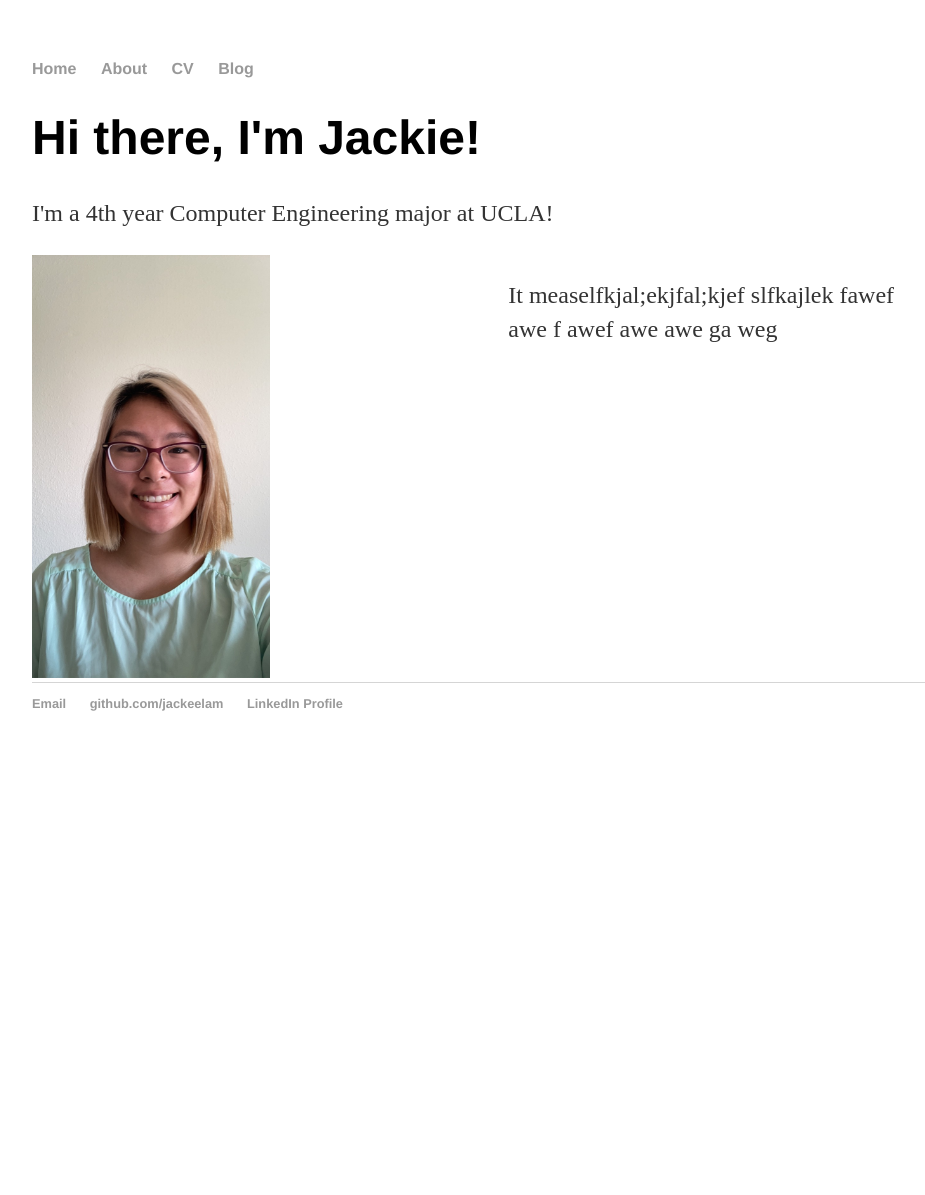
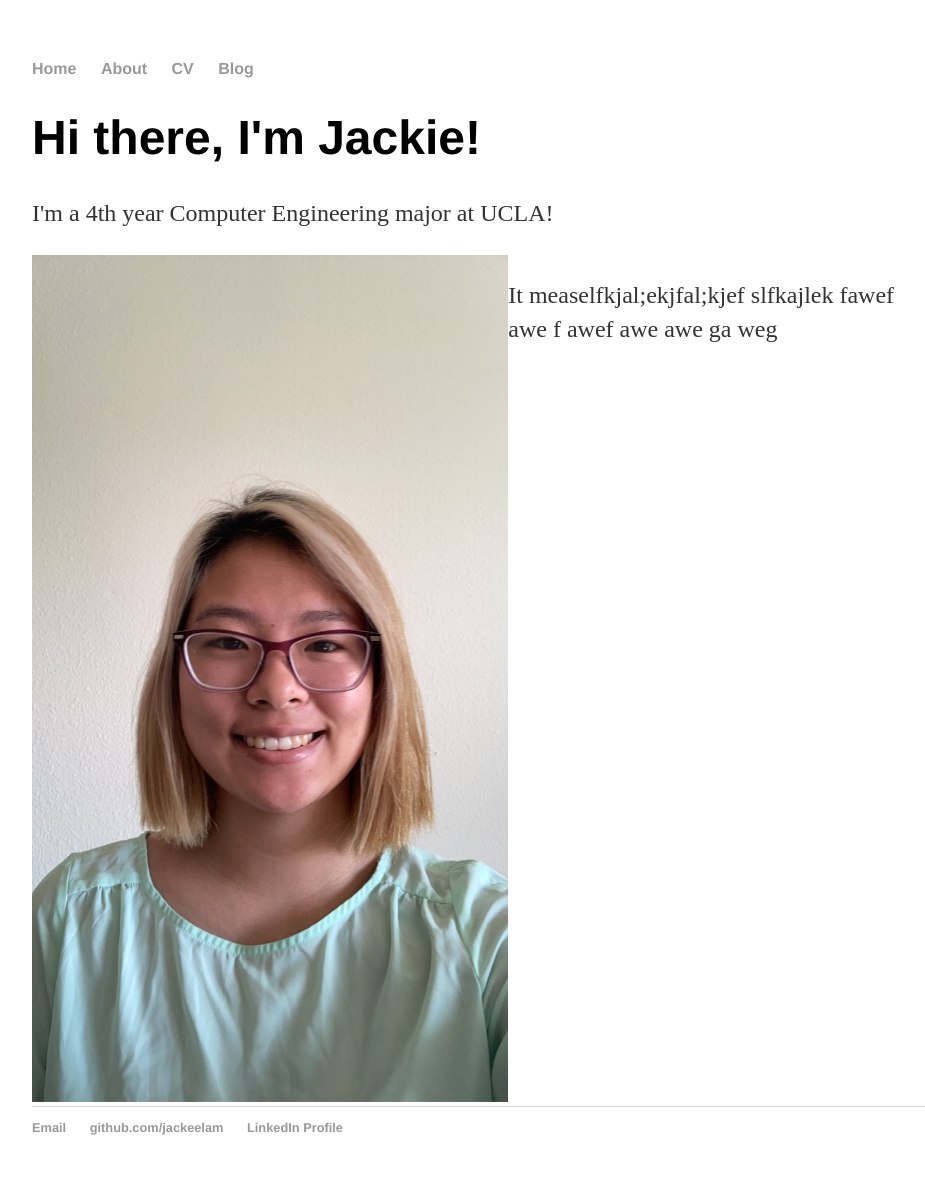
Before and after one commit to jackeelam/jackeelam.github.io, a Jekyll site: the page built from index.html, in a window 1280 px wide. Shown: the whole page, without its empty margins (160-1085 px from the left). Built offline with Jekyll 4.4.1, drawn with Linux system fonts in a browser that asks for light colours; before the commit the page ends 900 px from its top, so only the background shows below that.

Commit message:
Update index.html

```diff
--- a/index.html
+++ b/index.html
@@ -7,7 +7,7 @@
 	<p>I'm a 4th year Computer Engineering major at UCLA!</p>
 	<div class="row">
 		<div>
-			<img src= "images/white.jpg" alt="picture of me" width=50% height=auto>
+			<img src= "images/white.jpg" alt="picture of me" width=100% height=auto>
 		</div>
 
 		<div>
```
